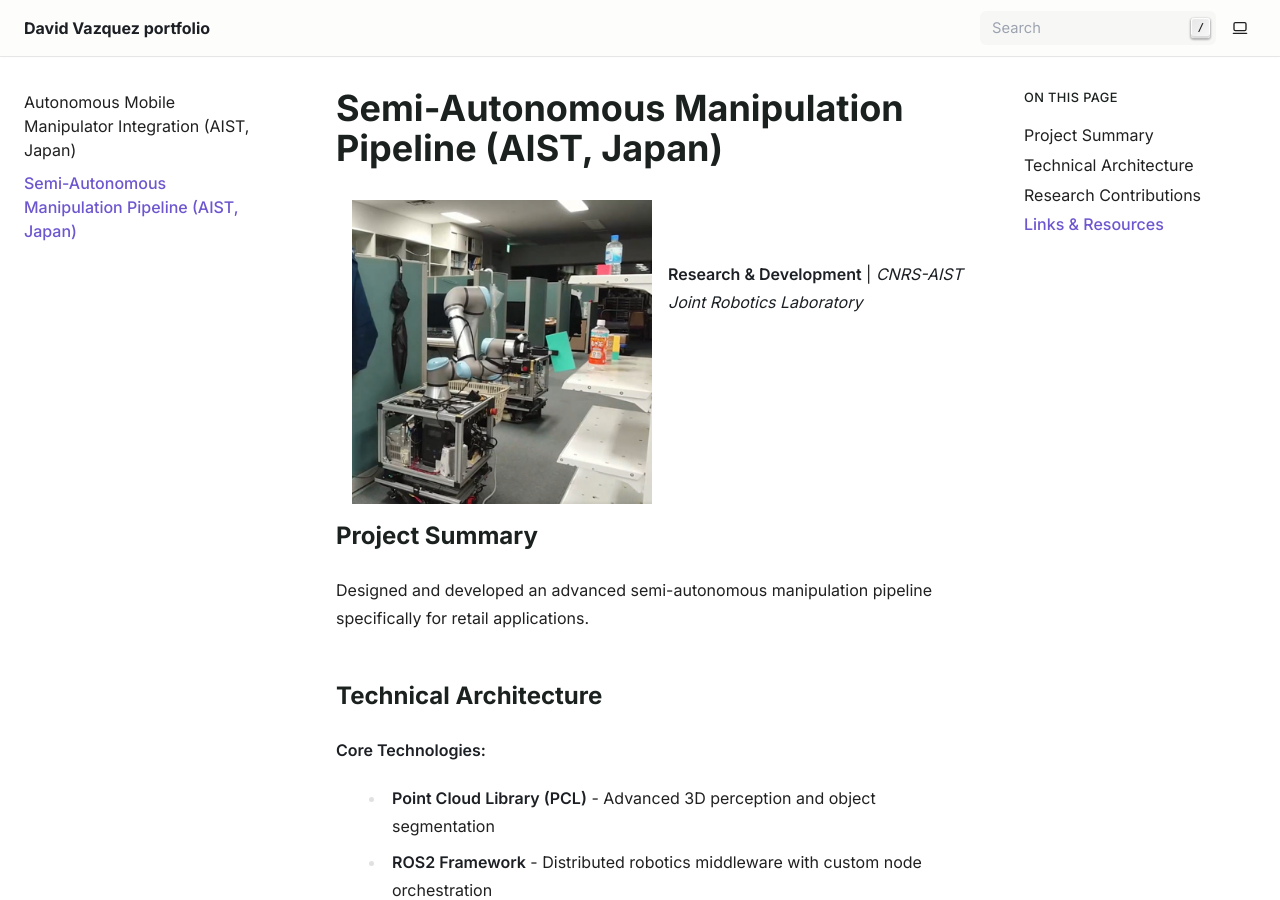
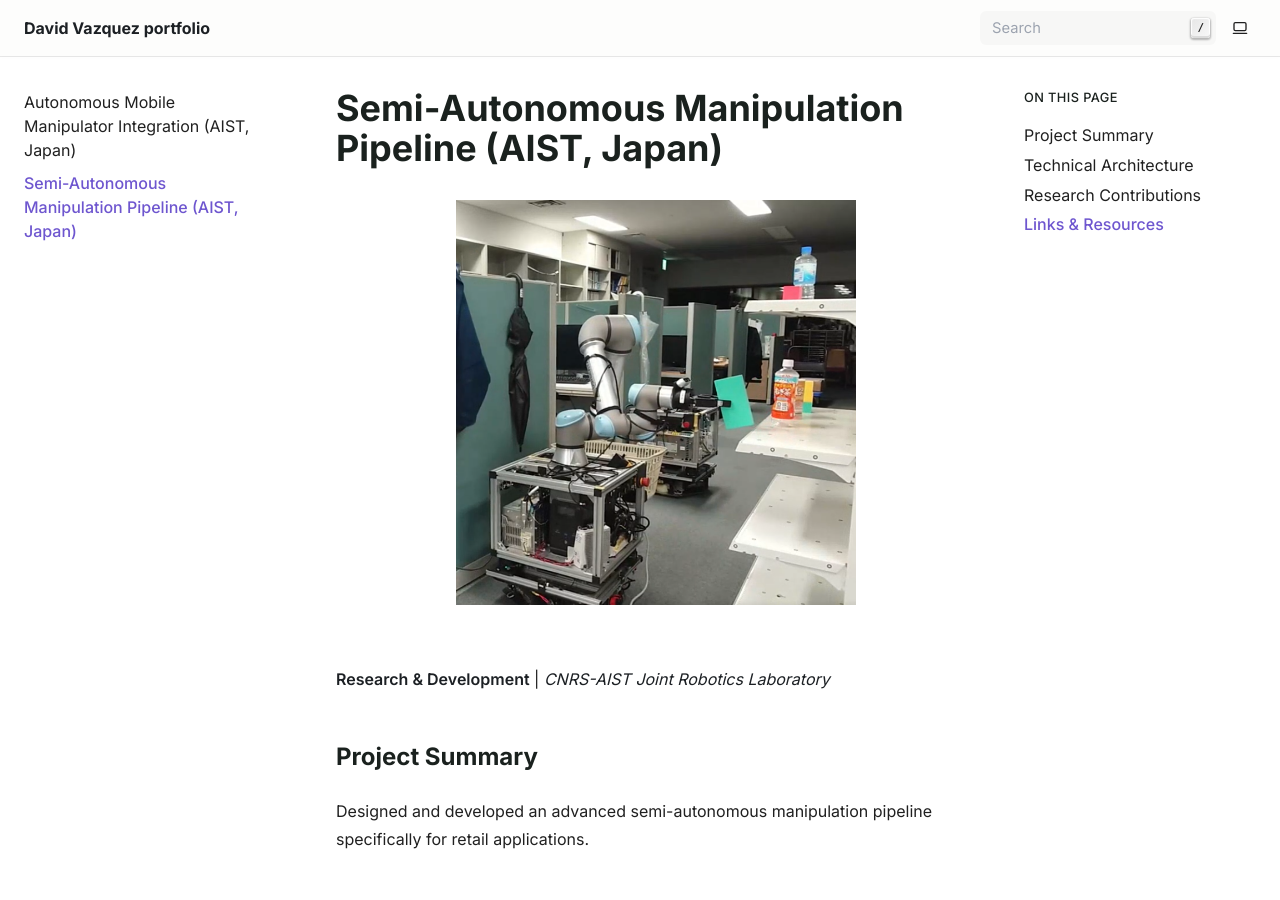
Before and after one commit to Deivideich/deivideich.github.io, a Sphinx documentation site: the page built from docs/projects/callm_tsukuba.rst, in a window 1280 px wide and 900 px high. Built offline with Sphinx 7.4.7, drawn with Linux system fonts in a browser that asks for light colours.

Commit message:
Update image properties in callm_tsukuba.rst for better presentation

```diff
--- a/docs/projects/callm_tsukuba.rst
+++ b/docs/projects/callm_tsukuba.rst
@@ -3,8 +3,8 @@ Semi-Autonomous Manipulation Pipeline (AIST, Japan)
 
 .. image:: /_static/images/callmpick.png
    :alt: CALL-M robot performing autonomous shelf-picking in convenience store environment
-   :width: 300px
-   :align: left
+   :width: 400px
+   :align: center
 
 |
 
```
